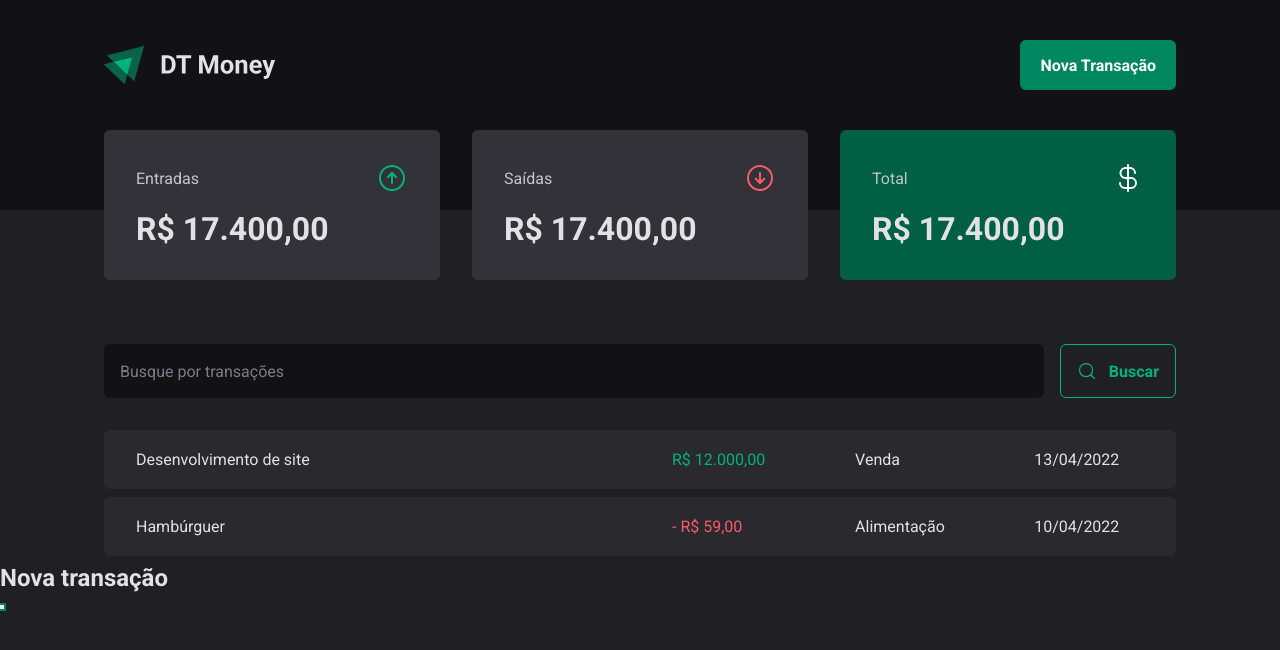
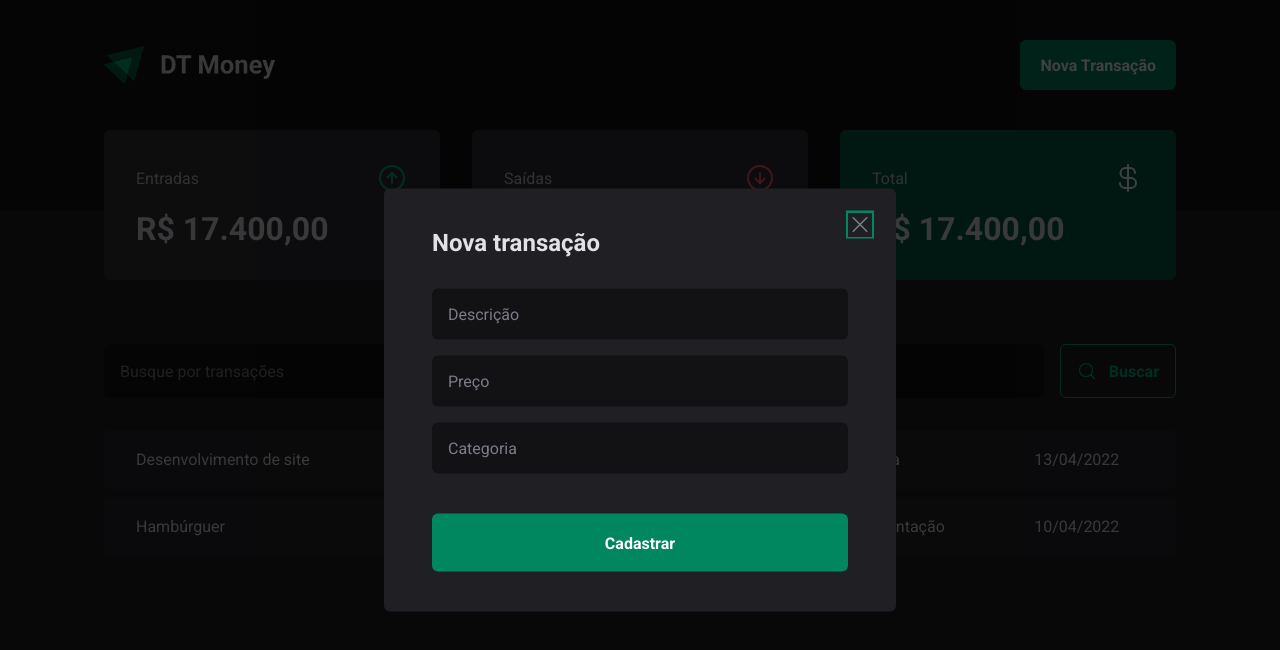
Before and after one commit to DiogoKasteller/DT-Money, a React (Vite) app: page / in a window 1280 px wide. Both pictures are taken after a click on the button "Nova Transação". Shown: the top 650 px of the page. Built offline with nearby package versions, Linux system fonts and the light colour scheme.

Commit message:
styling New Transaction modal

```diff
--- a/src/components/Header/index.tsx
+++ b/src/components/Header/index.tsx
@@ -2,6 +2,7 @@
 import * as Dialog from "@radix-ui/react-dialog"
 
 import logoImg from "../../assets/logo.svg"
+import { NewTransactionModal } from "../NewTransactionModal"
 
 export function Header() {
   return (
@@ -14,15 +15,7 @@
             <NewTransactionButton>Nova Transação</NewTransactionButton>
           </Dialog.Trigger>
 
-          <Dialog.Portal>
-            <Dialog.Overlay />
-
-            <Dialog.Content>
-              <Dialog.Title>Nova transação</Dialog.Title>
-
-              <Dialog.Close />
-            </Dialog.Content>
-          </Dialog.Portal>
+          <NewTransactionModal />
         </Dialog.Root>
       </HeaderContent>
     </HeaderContainer>
--- /dev/null
+++ b/src/components/NewTransactionModal/index.tsx
@@ -0,0 +1,27 @@
+import * as Dialog from "@radix-ui/react-dialog"
+import { CloseButton, Content, Overlay } from "./styles"
+import { X } from "phosphor-react"
+
+export function NewTransactionModal() {
+  return (
+    <Dialog.Portal>
+      <Overlay />
+
+      <Content>
+        <Dialog.Title>Nova transação</Dialog.Title>
+
+        <CloseButton>
+          <X size={24} />
+        </CloseButton>
+
+        <form action="">
+          <input type="text" placeholder="Descrição" required />
+          <input type="number" placeholder="Preço" required />
+          <input type="text" placeholder="Categoria" required />
+
+          <button type="submit">Cadastrar</button>
+        </form>
+      </Content>
+    </Dialog.Portal>
+  )
+}
--- /dev/null
+++ b/src/components/NewTransactionModal/styles.ts
@@ -0,0 +1,69 @@
+import styled from "styled-components"
+import * as Dialog from "@radix-ui/react-dialog"
+
+export const Overlay = styled(Dialog.Overlay)`
+  position: fixed;
+  width: 100vw;
+  height: 100vh;
+  inset: 0;
+  background: rgba(0, 0, 0, 0.75);
+`
+
+export const Content = styled(Dialog.Content)`
+  min-width: 32rem;
+  border-radius: 6px;
+  padding: 2.5rem 3rem;
+  background: ${(props) => props.theme["gray-800"]};
+  position: fixed;
+  top: 50%;
+  left: 50%;
+  transform: translate(-50%, -50%);
+
+  & form {
+    margin-top: 2rem;
+
+    display: flex;
+    flex-direction: column;
+    gap: 1rem;
+
+    & input {
+      border-radius: 6px;
+      border: 0;
+      background: ${(props) => props.theme["gray-900"]};
+      color: ${(props) => props.theme["gray-300"]};
+      padding: 1rem;
+
+      &::placeholder {
+        color: ${(props) => props.theme["gray-500"]};
+      }
+    }
+
+    & button[type="submit"] {
+      height: 58px;
+      border: 0;
+      background: ${(props) => props.theme["green-500"]};
+      color: ${(props) => props.theme.white};
+      font-weight: bold;
+      padding: 0 1.25rem;
+      border-radius: 6px;
+      margin-top: 1.5rem;
+      cursor: pointer;
+
+      &:hover {
+        background: ${(props) => props.theme["green-700"]};
+        transition: background-color 0.2s;
+      }
+    }
+  }
+`
+
+export const CloseButton = styled(Dialog.Close)`
+  position: absolute;
+  background: transparent;
+  border: 0;
+  top: 1.5rem;
+  right: 1.5rem;
+  line-height: 0;
+  cursor: pointer;
+  color: ${(props) => props.theme["gray-500"]};
+`
```
